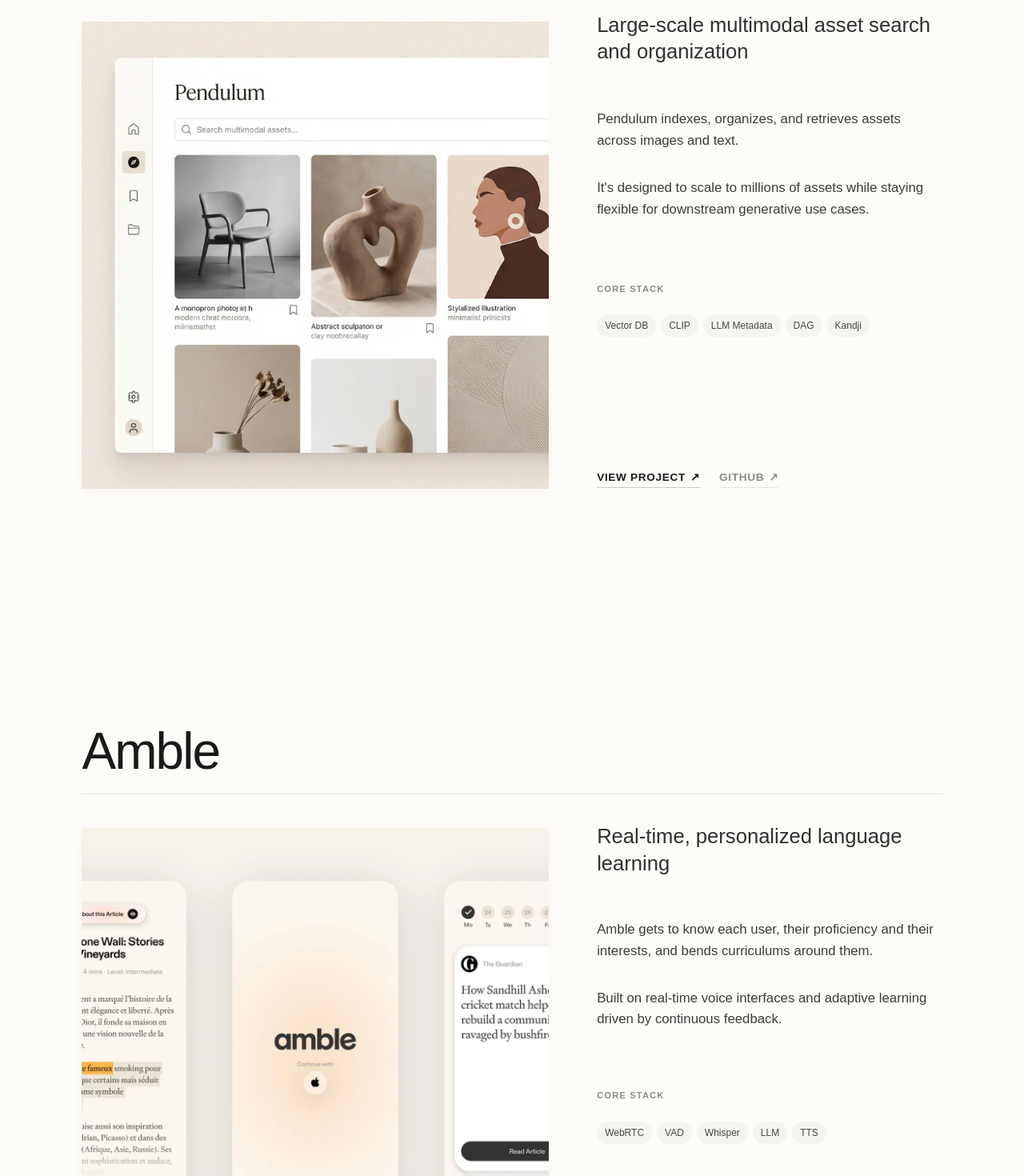
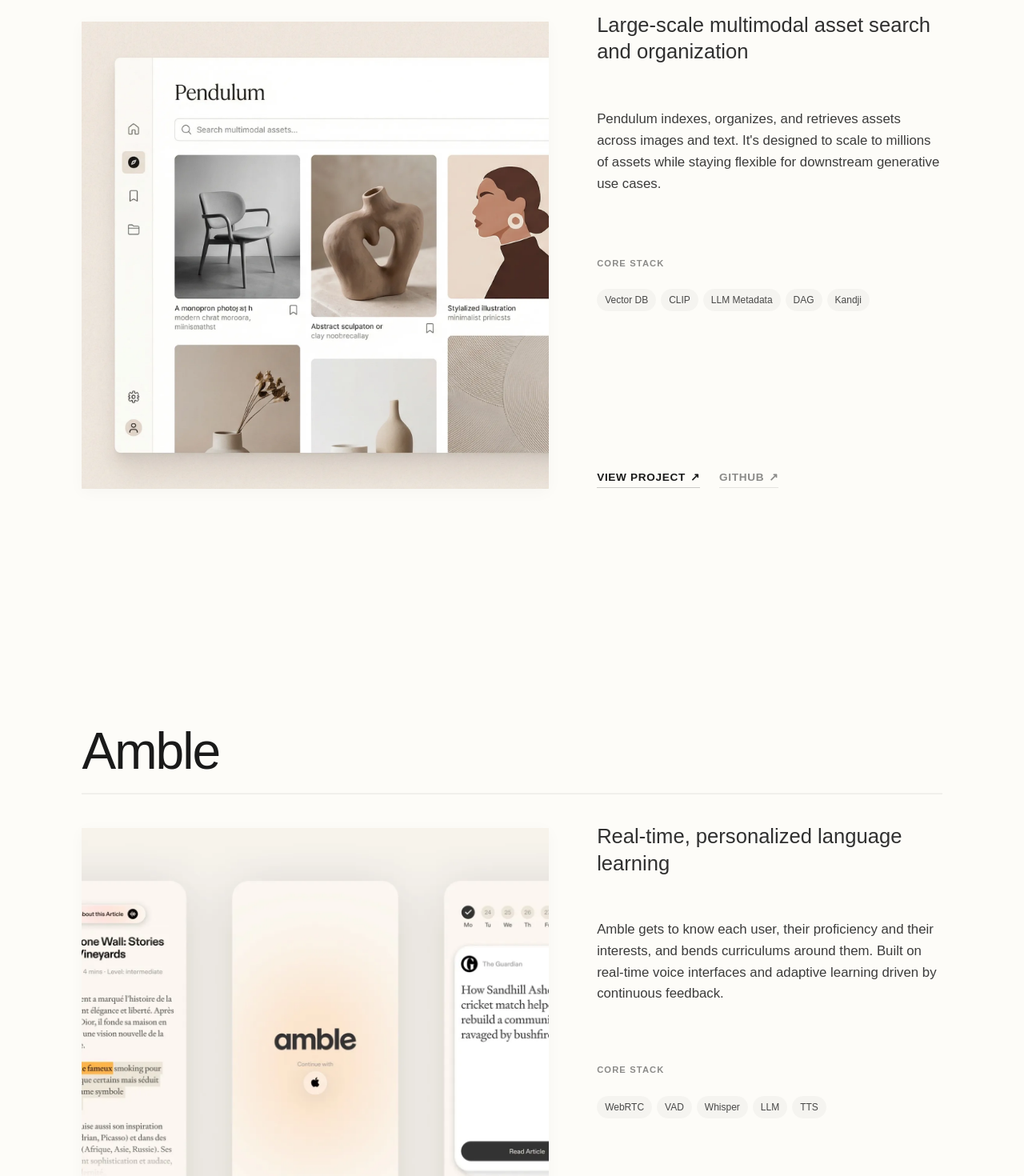
Before and after one commit to pendulum-ai/Pagenineteen2, a React (Vite) app: page /projects in a window 1280 px wide. Shown: the part 840-2310 px from the top of the page at 80% size. Built offline with nearby package versions, Linux system fonts and the light colour scheme; a web font is replaced by a local one.

Commit message:
content: consolidate project descriptions into single paragraphs

```diff
--- a/src/data/projects.js
+++ b/src/data/projects.js
@@ -3,10 +3,7 @@ export const projects = [
     id: 'pendulum',
     title: 'Pendulum',
     tagline: 'Large-scale multimodal asset search and organization',
-    description: [
-      'Pendulum indexes, organizes, and retrieves assets across images and text.',
-      "It's designed to scale to millions of assets while staying flexible for downstream generative use cases."
-    ],
+    description: "Pendulum indexes, organizes, and retrieves assets across images and text. It's designed to scale to millions of assets while staying flexible for downstream generative use cases.",
     link: 'https://search-app-teal.vercel.app/',
     github: 'https://google.com',
     focus: [
@@ -25,10 +22,7 @@ export const projects = [
     id: 'amble',
     title: 'Amble',
     tagline: 'Real-time, personalized language learning',
-    description: [
-      'Amble gets to know each user, their proficiency and their interests, and bends curriculums around them.',
-      'Built on real-time voice interfaces and adaptive learning driven by continuous feedback.'
-    ],
+    description: "Amble gets to know each user, their proficiency and their interests, and bends curriculums around them. Built on real-time voice interfaces and adaptive learning driven by continuous feedback.",
     link: 'https://www.amble.app/',
     github: null,
     focus: [
@@ -47,10 +41,7 @@ export const projects = [
     id: 'lightnote',
     title: 'Lightnote',
     tagline: 'Composable creative workflows for generative media',
-    description: [
-      'Lightnote explores what creative software looks like when AI is native to the interface rather than layered on top.',
-      'A canvas-based environment for composing fine-tuned generative models and AI tools into repeatable creative workflows.'
-    ],
+    description: "Lightnote explores what creative software looks like when AI is native to the interface rather than layered on top. A canvas-based environment for composing fine-tuned generative models and AI tools into repeatable creative workflows.",
     link: 'https://google.com', // Placeholder for tldraw-like demo
     github: 'https://google.com',
     focus: [
```
